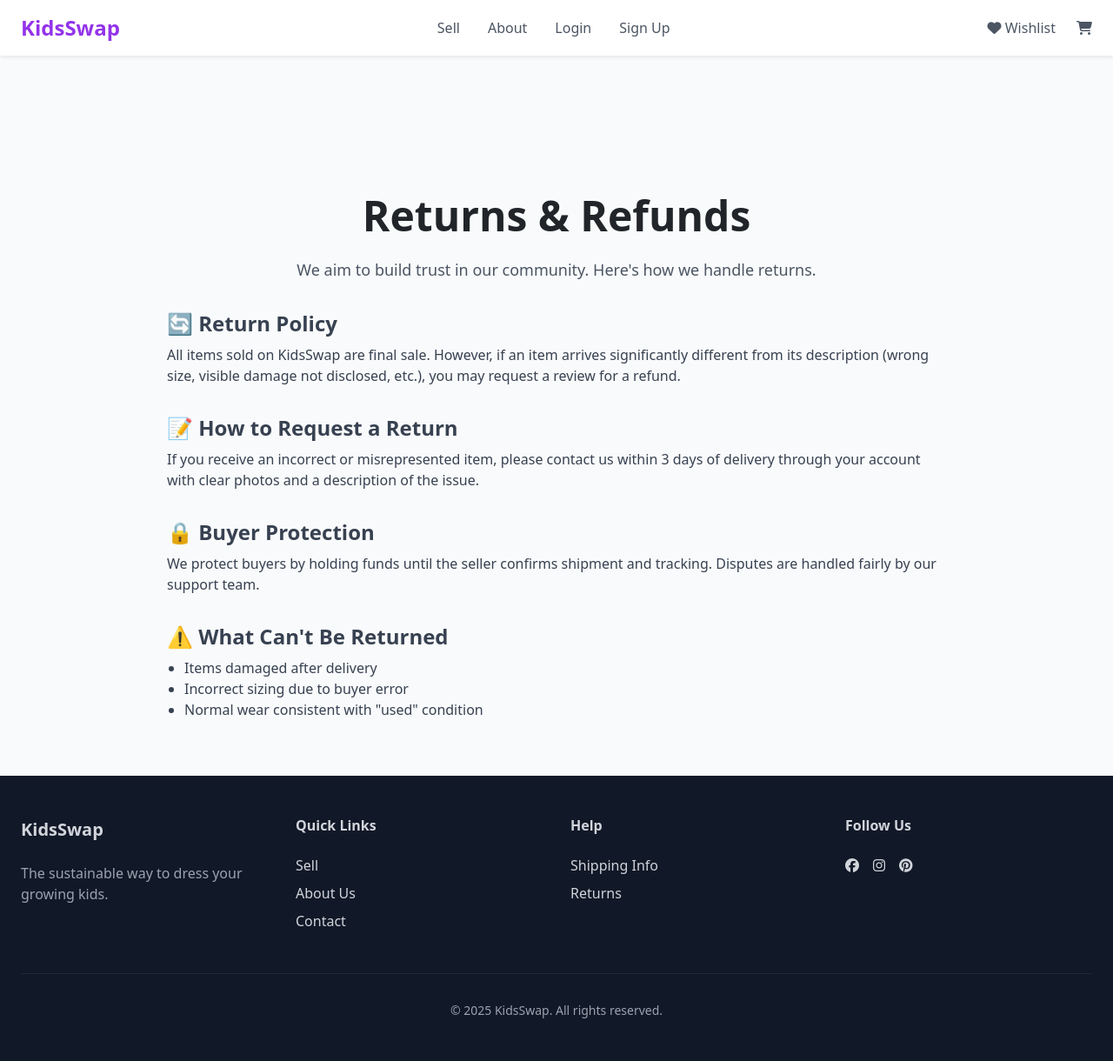
After one commit to estii20/clothing_app, a Django app: page /returns/ in a window 1280 px wide. The commit adds this page. Shown: the whole page at 87% size. Run offline with Django 5.2, Linux system fonts and the light colour scheme; some libraries are stand-ins or nearby versions.

Commit message:
Add returns information

```diff
--- a/marketplace/templates/marketplace/item_list.html
+++ b/marketplace/templates/marketplace/item_list.html
@@ -123,7 +123,7 @@
                 sustainable choices while saving money.</p>
             <div class="flex flex-col sm:flex-row justify-center gap-4">
                 <span  class="bg-white text-purple-600 px-8 py-3 rounded-full hover:bg-gray-100 cursor-pointer">
-                    <a href="{% url 'login' %}"> Create Account></a></span>
+                    <a href="{% url 'login' %}">Create Account</a></span>
                 <span  class="border-2 border-white text-white px-8 py-3 rounded-full hover:bg-purple-700 cursor-pointer">
                     Learn More</span>
             </div>
--- /dev/null
+++ b/marketplace/templates/marketplace/returns.html
@@ -0,0 +1,39 @@
+{% extends 'base.html' %}
+{% load static %}
+
+{% block content %}
+<section class="pt-20 bg-gray-50">
+    <div class="container mx-auto px-4 py-16">
+        <div class="max-w-3xl mx-auto text-center">
+            <h1 class="text-4xl md:text-5xl font-bold mb-6">Returns & Refunds</h1>
+            <p class="text-gray-600 text-lg mb-8">We aim to build trust in our community. Here's how we handle returns.</p>
+        </div>
+
+        <div class="max-w-4xl mx-auto space-y-8 text-gray-700">
+            <div>
+                <h2 class="text-2xl font-semibold mb-2">🔄 Return Policy</h2>
+                <p>All items sold on KidsSwap are final sale. However, if an item arrives significantly different from its description (wrong size, visible damage not disclosed, etc.), you may request a review for a refund.</p>
+            </div>
+
+            <div>
+                <h2 class="text-2xl font-semibold mb-2">📝 How to Request a Return</h2>
+                <p>If you receive an incorrect or misrepresented item, please contact us within 3 days of delivery through your account with clear photos and a description of the issue.</p>
+            </div>
+
+            <div>
+                <h2 class="text-2xl font-semibold mb-2">🔒 Buyer Protection</h2>
+                <p>We protect buyers by holding funds until the seller confirms shipment and tracking. Disputes are handled fairly by our support team.</p>
+            </div>
+
+            <div>
+                <h2 class="text-2xl font-semibold mb-2">⚠️ What Can't Be Returned</h2>
+                <ul class="list-disc pl-5 mt-2">
+                    <li>Items damaged after delivery</li>
+                    <li>Incorrect sizing due to buyer error</li>
+                    <li>Normal wear consistent with "used" condition</li>
+                </ul>
+            </div>
+        </div>
+    </div>
+</section>
+{% endblock %}
--- a/marketplace/urls.py
+++ b/marketplace/urls.py
@@ -17,4 +17,6 @@ urlpatterns = [
     path('wishlist/', views.wishlist_view, name='wishlist'),
     path('wishlist/toggle/<int:item_id>/', views.toggle_wishlist, name='toggle_wishlist'),
     path('about/', views.about_view, name='about'),
+    path('shipping/', views.shipping_view, name='shipping'),
+    path('returns/', views.returns_view, name='returns'),
 ]
--- a/marketplace/views.py
+++ b/marketplace/views.py
@@ -282,3 +282,11 @@ def toggle_wishlist(request, item_id):
 
 def about_view(request):
     return render(request, 'marketplace/about.html')
+
+
+def shipping_view(request):
+    return render(request, 'marketplace/shipping.html')
+
+
+def returns_view(request):
+    return render(request, 'marketplace/returns.html')
--- a/templates/base.html
+++ b/templates/base.html
@@ -88,21 +88,21 @@
                         <h4 class="font-semibold mb-4">Quick Links</h4>
                         <ul class="space-y-2">
                             <li><a href="{% url 'create_clothing_item' %}" class="hover:text-white">Sell</a></li>
-                            <li><a href="#" class="hover:text-white">About Us</a></li>
+                            <li><a href="{% url 'about' %}" class="hover:text-white">About Us</a></li>
                             <li><a href="#" class="hover:text-white">Contact</a></li>
                         </ul>
                     </div>
                     <div>
                         <h4 class="font-semibold mb-4">Help</h4>
                         <ul class="space-y-2">
-                            <li><a href="#" class="hover:text-white">Shipping</a></li>
-                            <li><a href="#" class="hover:text-white">Returns</a></li>
+                            <li><a href="{% url 'shipping' %}" class="hover:text-purple-600">Shipping Info</a></li>
+                            <li><a href="{% url 'returns' %}" class="hover:text-purple-600">Returns</a></li>
                         </ul>
                     </div>
                     <div>
                         <h4 class="font-semibold mb-4">Follow Us</h4>
                         <div class="flex space-x-4">
-                            <a href="#" class="hover:text-white"><i class="fa-brands fa-facebook"></i>></a>
+                            <a href="#" class="hover:text-white"><i class="fa-brands fa-facebook"></i></a>
                             <a href="#" class="hover:text-white"><i class="fa-brands fa-instagram"></i></a>
                             <a href="#" class="hover:text-white"><i class="fa-brands fa-pinterest"></i></i></a>
                         </div>
```
Also changed, not shown: marketplace/templates/marketplace/shipping.html (added, +35 -0 lines).
